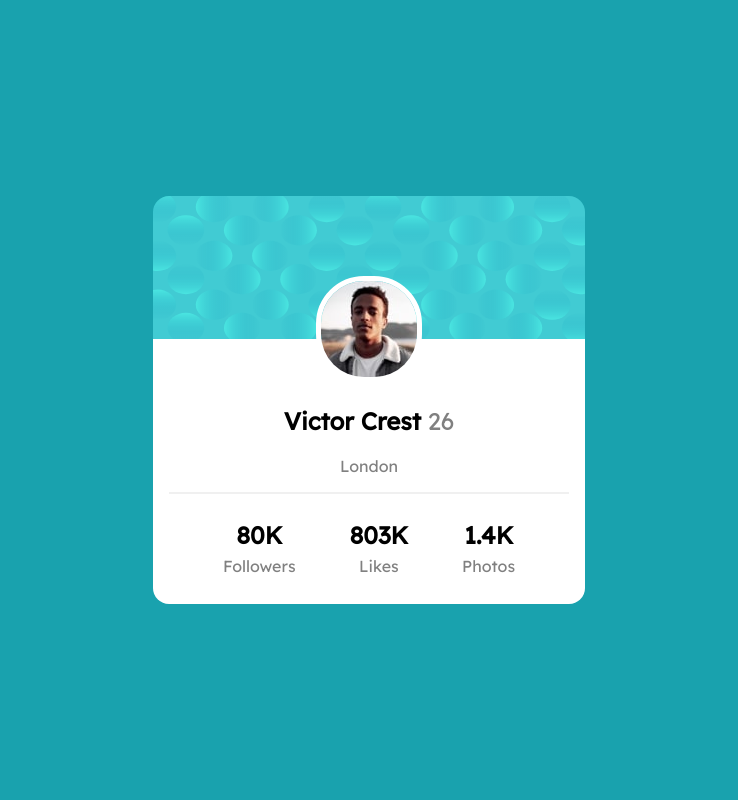
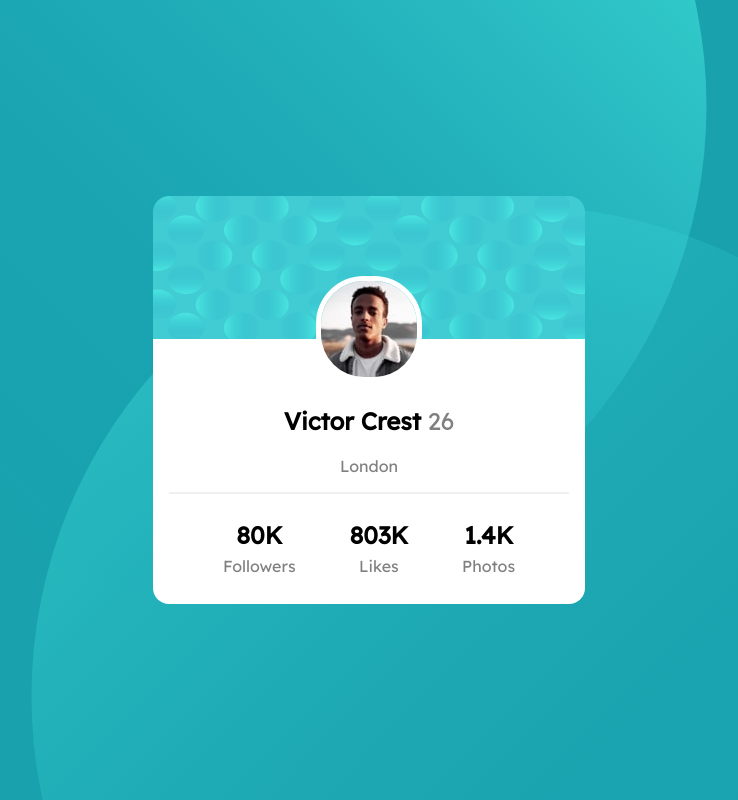
Before and after one commit to Kitezh1/profile-card, a plain HTML site: page index.html in a window 1280 px wide. Shown: the whole page, without its empty margins (271-1009 px from the left). Drawn offline with Linux system fonts and the light colour scheme; the site is published under a folder, as on GitHub Pages, so addresses that start at the root find nothing.

Commit message:
Update style.css

```diff
--- a/style.css
+++ b/style.css
@@ -2,7 +2,7 @@ body {
     font-family: 'Big Shoulders Display', cursive;
     font-family: 'Lexend Deca', sans-serif;
     background-color: hsl(185, 75%, 39%);
-    background-image: url("/images/bg-pattern-bottom.svg"), url("/images/bg-pattern-top.svg");
+    background-image: url("images/bg-pattern-bottom.svg"), url("images/bg-pattern-top.svg");
     background-position: right bottom -30vw, left top -30vw;
     background-repeat: no-repeat;
     margin: 0;
```
